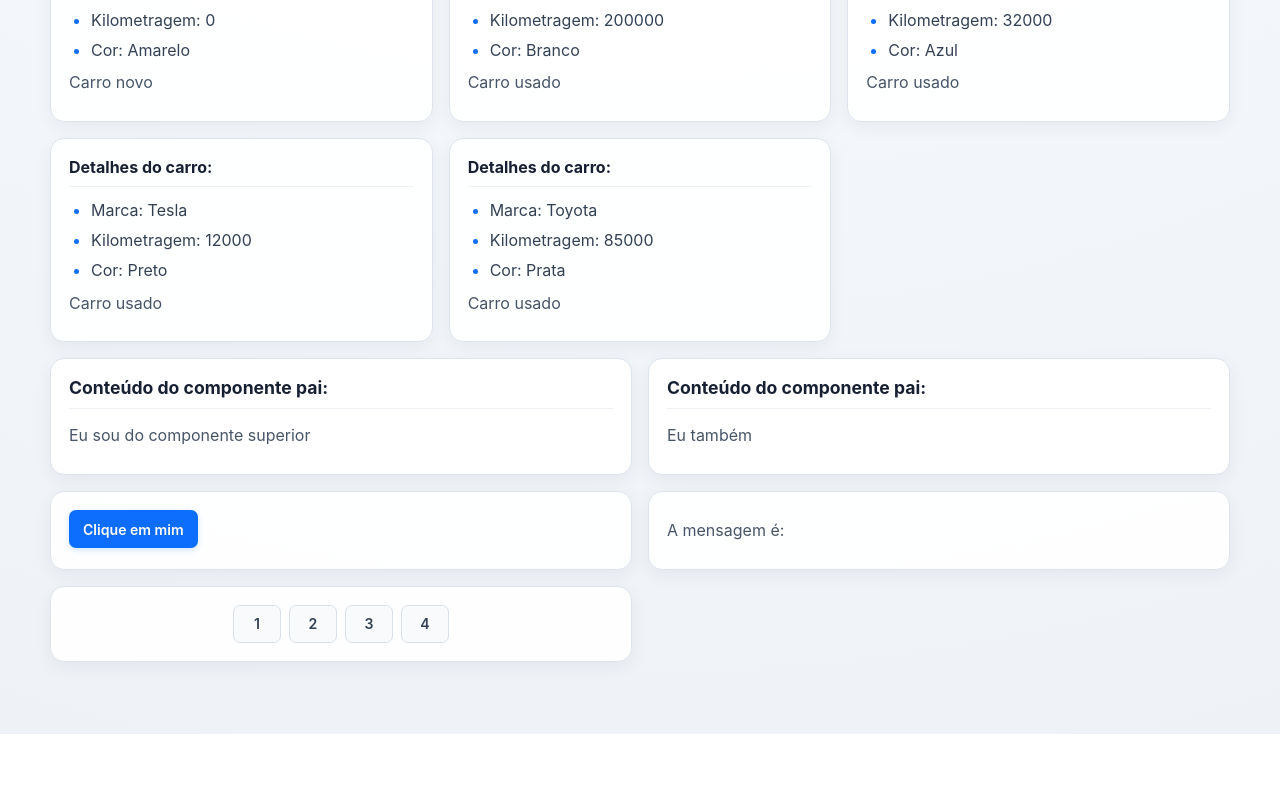
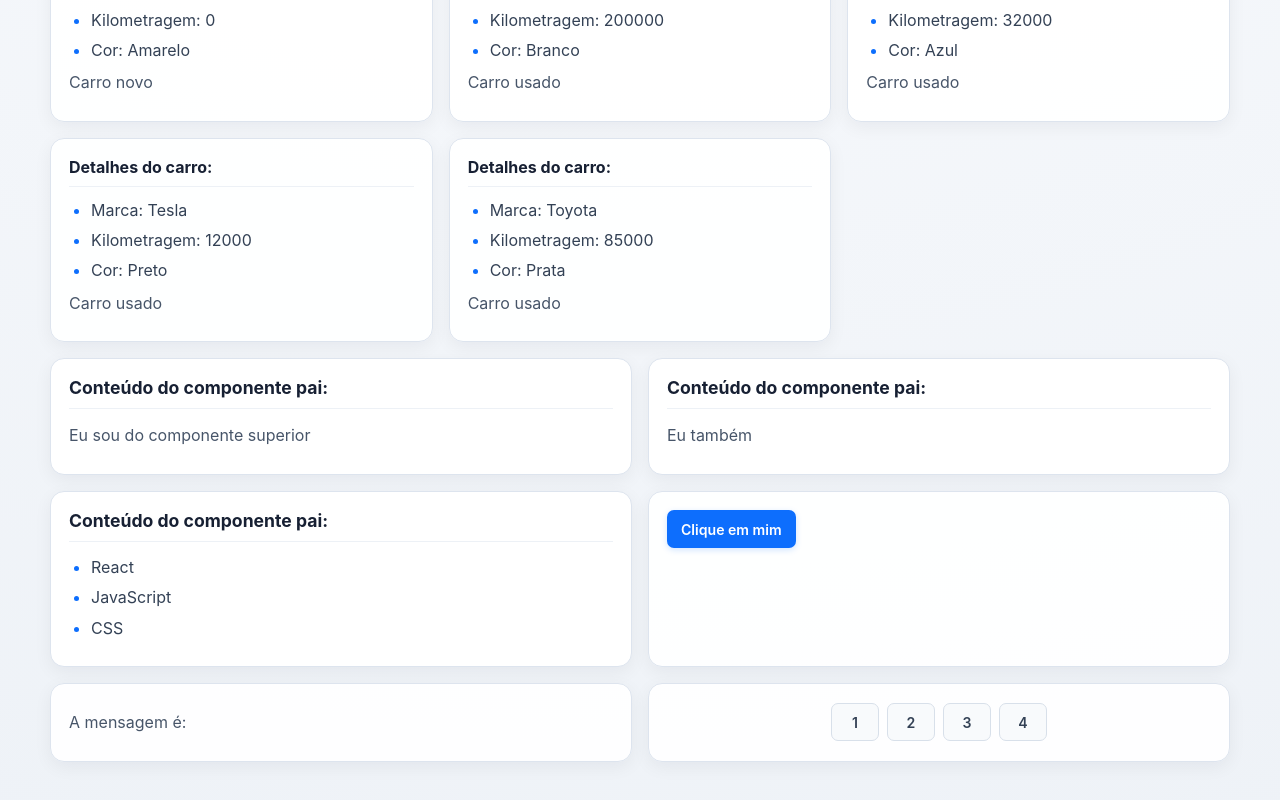
Before and after one commit to GleissonPDias/aula_08, a React (Vite) app in the folder aula-08/: page / in a window 1280 px wide. Shown: the part 1271-2071 px from the top of the page. Before the commit the page ends 2005 px from the top, so only its background shows below. Built offline with nearby package versions, Linux system fonts and the light colour scheme.

Commit message:
feat: compose new container content

```diff
--- a/aula-08/src/App.jsx
+++ b/aula-08/src/App.jsx
@@ -90,6 +90,14 @@ function App() {
   </div>
 </Container>
 
+<Container>
+  <ul>
+    <li>React</li>
+    <li>JavaScript</li>
+    <li>CSS</li>
+  </ul>
+</Container>
+
       {/* Função do pai executada pelo filho */}
       <ExecuteFunction myFunction={showMessage} />
 
```
Lines whose indentation alone changed are shown as unchanged.
